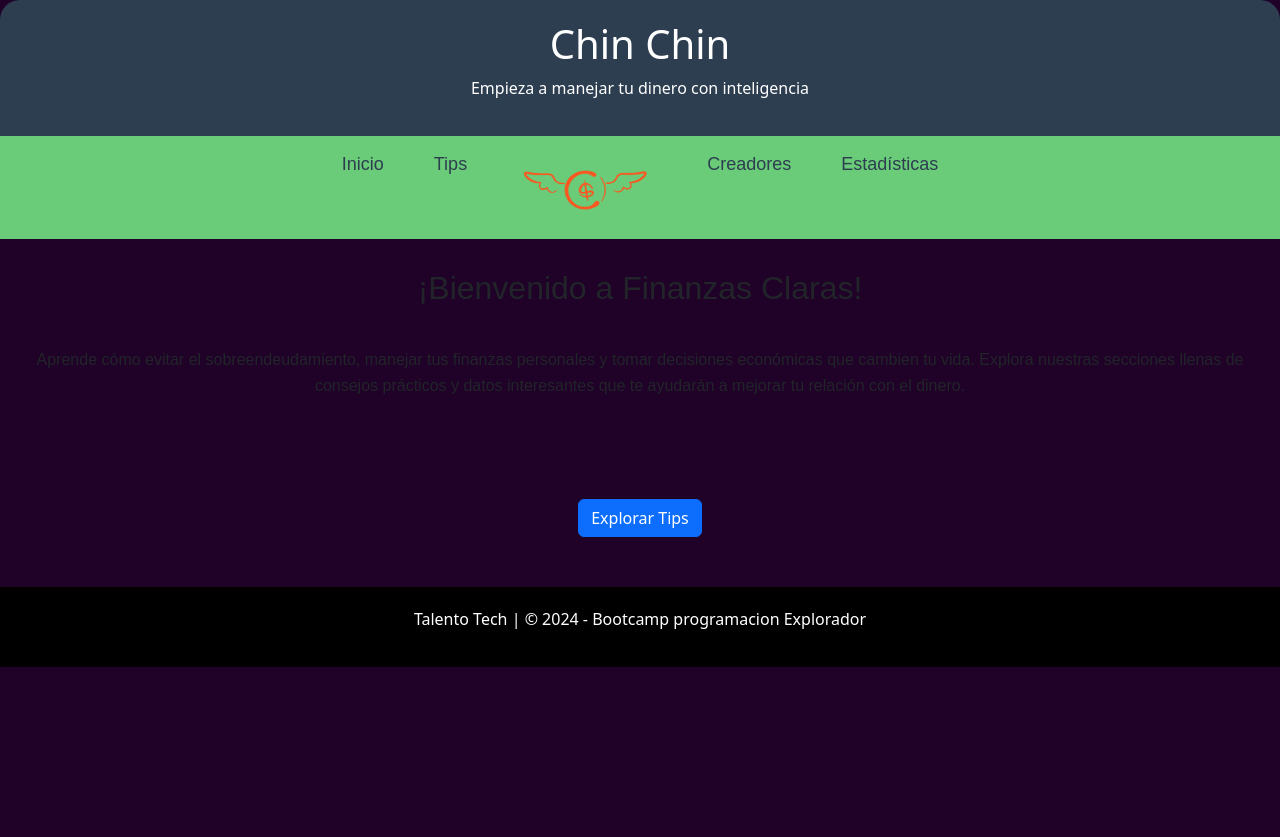
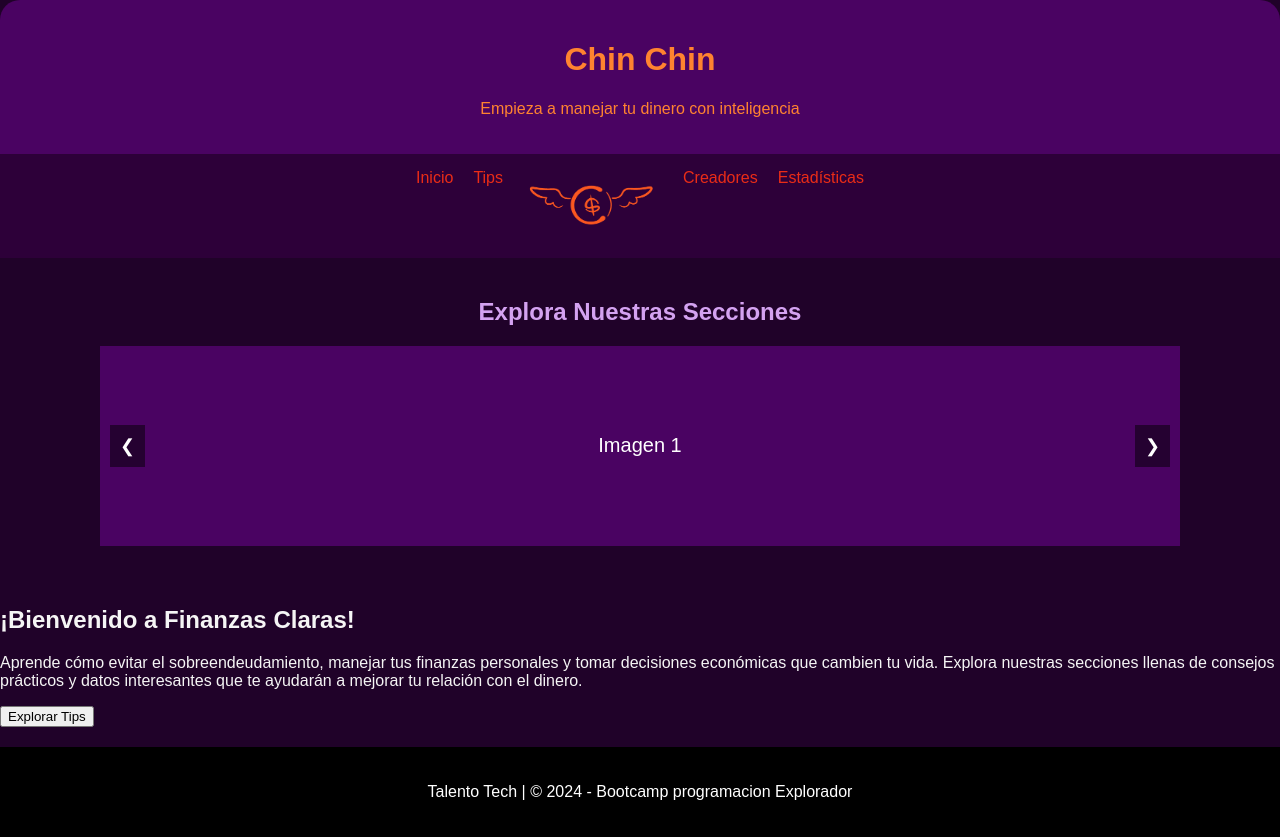
Before and after one commit to Laurenjg9/www.chinchin.com, a Flask app: page / in a window 1280 px wide. Before the commit the page ends 667 px from the top, so only its background shows below. Run offline with Flask 3, Linux system fonts and the light colour scheme.

Commit message:
modificación en el estilo de pagina, aun pendiente el logo

```diff
--- a/static/CSS/chinchinhome.css
+++ b/static/CSS/chinchinhome.css
@@ -1,73 +1,248 @@
-
-        header {
-            color: white;
-            background-color: #2d3e50;
-            margin: auto;
-            padding: 20px;
-            text-align: center;
-            border-radius: 20px 20px 0px 0px;
+/* General */
+body {
+    background-color: #200229;
+    margin: 0;
+    font-family: Arial, sans-serif;
+    color: #f5f5f5;
+    display: flex;
+    flex-direction: column;
 }
 
+/* Header */
+header {
+    color: rgb(255, 131, 48);
+    background-color: #4a0362;
+    padding: 20px;
+    align-items: center;
+    text-align: center;
+    border-radius: 20px 20px 0 0;
+}
+
+header img {
+    width: 140px;
+    height: 70px;
+}
+
+#contenedor-vidrio{
+    display: flex;
+    justify-content: center;
+}
+
+#vidrio {
+    display: flex;
+    flex-direction: column;
+    align-items: center;
+    justify-content: center;
+    background: rgba(31, 3, 56, 0.1);
+    border: 1px solid rgba(63, 6, 83, 0.2);
+    border-radius: 20px;
+    padding: 20px 40px;
+    box-shadow: 0 4px 6px rgba(122, 11, 139, 0.2);
+    backdrop-filter: blur(10px);
+    text-align: center;
+    max-width: 50%;
+}
+
+/* Navigation */
 nav {
-            background-color: #6acb78;
-            color: #2d3e50;
+    background-color: #2d0039;
     padding: 15px 5px;
-            font-family: 'Arial Narrow Bold', sans-serif;
     display: flex;
-            gap: 50px;
+    flex-wrap: wrap;
     justify-content: center;
-            font-size: 18px;
+    gap: 20px;
 }
 
 nav a {
     text-decoration: none;
-            color: #2d3e50;
-            transition: color 0.3s ease;
+    color: #ea2c17;
+    transition: color 0.3s ease, transform 0.3s ease;
 }
 
 nav a:hover {
-            color: black;
+    color: rgb(152, 0, 240);
+    transform: scale(1.1);
 }
 
-        .main-content {
-            margin: 20px auto;
-            text-align: center;
-            padding: 10px;
-            font-family: Arial, sans-serif;
+/* Content */
+.content {
+    padding: 20px;
+    max-width: 1200px;
+    margin: 0 auto;
+    width: 100%;
 }
 
-        .main-content p {
-            margin: 20px auto;
-            padding: 20px;
-            line-height: 1.6;
+.content h2 {
+    text-align: center;
+    color: #d4a2f1;
+    margin: 20px 0;
 }
 
-        .button-container {
-            margin: 50px auto;
+/* Tips */
+.tips {
     display: flex;
+    flex-wrap: wrap;
+    justify-content: center;
+    gap: 20px;
+}
+
+.tip {
+    background-color: #f8f8f8;
+    color: #200229;
+    border-radius: 10px;
+    padding: 20px;
+    width: 300px;
+    text-align: center;
+    transition: transform 0.3s ease;
+}
+
+.tip:hover {
+    transform: translateY(-5px);
+}
+
+/* Team Cards */
+.team-cards {
+    display: flex;
+    flex-wrap: wrap;
+    justify-content: center;
+    gap: 20px;
+    margin: 20px 0;
+}
+
+.card {
+    width: 250px;
+    height: 350px;
+    perspective: 1000px;
+}
+
+.card-inner {
+    width: 100%;
+    height: 100%;
+    position: relative;
+    transform-style: preserve-3d;
+    transition: transform 0.6s ease;
+}
+
+.card:hover .card-inner {
+    transform: rotateY(180deg);
+}
+
+.card-front,
+.card-back {
+    position: absolute;
+    width: 100%;
+    height: 100%;
+    backface-visibility: hidden;
+    border-radius: 10px;
+    overflow: hidden;
+    box-shadow: 0 4px 6px rgba(0, 0, 0, 0.1);
+}
+
+.card-front {
+    background-color: #4a0362;
+    display: flex;
+    align-items: center;
     justify-content: center;
 }
 
-        button {
-            padding: 20px 40px;
-            font-family: 'Arial Narrow Bold', sans-serif;
-            font-size: large;
-            color: white;
-            background-color: #2d3e50;
-            border: none;
-            border-radius: 10px;
-            cursor: pointer;
-            transition: background-color 0.3s ease, box-shadow 0.3s ease;
+.card-front img {
+    width: 100%;
+    height: 100%;
+    object-fit: cover;
 }
 
-        button:hover {
-            background-color: black;
-            box-shadow: 0 0 10px black;
+.card-back {
+    background-color: #f8f8f8;
+    color: #200229;
+    display: flex;
+    flex-direction: column;
+    align-items: center;
+    justify-content: center;
+    transform: rotateY(180deg);
+    padding: 20px;
+    text-align: center;
 }
 
+/* Carousel */
+.carousel {
+    display: flexbox;
+    justify-content: center;
+    position: relative;
+    overflow: hidden;
+    width: 90%;
+    margin: 20px auto;
+
+}
+
+.carousel-container {
+    display: flex;
+
+    transition: transform 0.5s ease;
+
+}
+
+.carousel-item {
+    min-width: 100%;
+    height: 200px;
+    background-color: #4a0362;
+    display: flex;
+    justify-content: center;
+    align-items: center;
+    color: #fff;
+    font-size: 20px;
+}
+
+.carousel-btn {
+    position: absolute;
+    top: 50%;
+    transform: translateY(-50%);
+    background: rgba(0, 0, 0, 0.5);
+    color: white;
+    border: none;
+    padding: 10px;
+    cursor: pointer;
+    font-size: 18px;
+    z-index: 10;
+}
+
+.carousel-btn.prev {
+    left: 10px;
+}
+
+.carousel-btn.next {
+    right: 10px;
+}
+
+.carousel-btn:hover {
+    background: rgba(0, 0, 0, 0.8);
+}
+
+/* Footer */
 footer {
     background-color: black;
     color: white;
     padding: 20px;
     text-align: center;
+    margin-top: 20px;
 }
+
+/* Responsive Design */
+@media (max-width: 400px) {
+    .carrouser-item {
+        padding: 15px 20px;
+        max-width: 90%;
+    }
+
+    .carousel-item {
+        font-size: 13px;
+    }
+
+    .tip,
+    .card {
+        width: 50%;
+    }
+
+    nav {
+        gap: 30px;
+    }
+}
--- a/static/CSS/creadores.css
+++ /dev/null
@@ -1,84 +0,0 @@
-
-header {
-    color: white;
-    background-color: #2d3e50;
-    margin: auto;
-    padding: 20px;
-    text-align: center;
-    border-radius: 20px 20px 0px 0px;
-}
-
-nav {
-    background-color: #6acb78;
-    color: #2d3e50;
-    padding: 15px 5px;
-    font-family: 'Arial Narrow Bold', sans-serif;
-    display: flex;
-    gap: 50px;
-    justify-content: center;
-    font-size: 18px;
-}
-
-nav a {
-    text-decoration: none;
-    color: #2d3e50;
-    transition: color 0.3s ease;
-}
-
-nav a:hover {
-    color: black;
-}
-
-.content {
-    margin: 20px auto;
-    padding: 20px;
-    font-family: Arial, sans-serif;
-    text-align: center;
-}
-
-.content h2 {
-    color: #2d3e50;
-}
-
-.cards {
-    display: flex;
-    flex-wrap: wrap;
-    justify-content: center;
-    gap: 20px;
-    margin: 20px;
-}
-
-.card {
-    background-color: #f8f8f8;
-    border: 1px solid #ddd;
-    border-radius: 10px;
-    width: 250px;
-    text-align: center;
-    padding: 20px;
-    box-shadow: 0 4px 6px rgba(0, 0, 0, 0.1);
-    transition: transform 0.3s ease, box-shadow 0.3s ease;
-}
-
-.card:hover {
-    transform: translateY(-5px);
-    box-shadow: 0 6px 10px rgba(0, 0, 0, 0.15);
-}
-
-.card img {
-    border-radius: 50%;
-    width: 100px;
-    height: 100px;
-    margin-bottom: 10px;
-}
-
-.card h3 {
-    color: #2d3e50;
-}
-
-footer {
-    background-color: black;
-    color: white;
-    padding: 20px;
-    text-align: center;
-    margin-top: 20px;
-}
--- a/static/CSS/tips.css
+++ /dev/null
@@ -1,79 +0,0 @@
-body{background-color:#200229 ;}
-header {
-    color: rgb(255, 131, 48);
-    background-color: #4a0362;
-    margin: auto;
-    padding: 20px;
-    text-align: center;
-    border-radius: 20px 20px 0px 0px;
-}
-img{width:140px ;
-height: 70px;
-padding: 10 20 30 30;}
-nav {
-    background-color: #2d0039;
-    color: #ee7226;
-    padding: 15px 5px;
-    font-family: 'Arial Narrow Bold', sans-serif;
-    display: flex;
-    gap: 50px;
-    justify-content: center;
-    font-size: 18px;
-}
-
-nav a {
-    text-decoration: none;
-    color: #ea2c17;
-    transition: color 0.3s ease;
-}
-
-
-
-nav a:hover {
-    color: rgb(152, 0, 240);
-}
-
-.content {
-    margin: 20px auto;
-    padding: 20px;
-    font-family: Arial, sans-serif;
-    line-height: 1.6;
-    background-color: #200229;
-}
-
-.content h2 {
-    color: #d4a2f1;
-    text-align: center;
-}
-
-.tips {
-    margin: 20px auto;
-    display: flex;
-    flex-wrap: wrap;
-    justify-content: center;
-    gap: 20px;
-}
-
-.tip {
-    background-color: #f8f8f8;
-    border: 1px solid #ddd;
-    border-radius: 10px;
-    padding: 20px;
-    width: 300px;
-    text-align: center;
-    box-shadow: 0 4px 6px rgba(0, 0, 0, 0.1);
-    transition: transform 0.3s ease, box-shadow 0.3s ease;
-}
-
-.tip:hover {
-    transform: translateY(-5px);
-    box-shadow: 0 6px 10px rgba(0, 0, 0, 0.15);
-}
-
-footer {
-    background-color: black;
-    color: white;
-    padding: 20px;
-    text-align: center;
-    margin-top: 20px;
-}
--- /dev/null
+++ b/static/JS/carousel.js
@@ -0,0 +1,20 @@
+const carouselContainer = document.querySelector('.carousel-container');
+const items = document.querySelectorAll('.carousel-item');
+const prevBtn = document.querySelector('.prev');
+const nextBtn = document.querySelector('.next');
+let index = 0;
+
+function updateCarousel() {
+    const itemWidth = items[0].clientWidth;
+    carouselContainer.style.transform = `translateX(-${index * itemWidth}px)`;
+}
+
+nextBtn.addEventListener('click', () => {
+    index = (index + 1) % items.length;
+    updateCarousel();
+});
+
+prevBtn.addEventListener('click', () => {
+    index = (index - 1 + items.length) % items.length;
+    updateCarousel();
+});
--- a/templates/index.html
+++ b/templates/index.html
@@ -1,7 +1,19 @@
-
 {% extends './layout.html'%}
 {%block title%} Inicio {%endblock%}
 {% block body %}
+
+<div class="content">
+    <h2>Explora Nuestras Secciones</h2>
+    <div class="carousel">
+        <div class="carousel-container">
+            <div class="carousel-item">Imagen 1</div>
+            <div class="carousel-item">Imagen 2</div>
+            <div class="carousel-item">Imagen 3</div>
+        </div>
+        <button class="carousel-btn prev">❮</button>
+        <button class="carousel-btn next">❯</button>
+    </div>
+</div>
 
 <div class="main-content">
     <h2>¡Bienvenido a Finanzas Claras!</h2>
@@ -14,51 +26,8 @@
 </div>
 
 <div class="button-container">
-    <button  class="btn btn-primary" onclick="location.href='tips.html'">Explorar Tips</button>
+    <button class="btn btn-primary" onclick="location.href='tips.html'">Explorar Tips</button>
 </div>
+
+<script src="/static/JS/carousel.js"></script>
 {% endblock %}
-
-<!--<!DOCTYPE html>
-<html lang="en">
-
-<head>
-    <meta charset="UTF-8">
-    <meta name="viewport" content="width=device-width, initial-scale=1.0">
-    <title>ChinChin</title>
-    <link rel="stylesheet" href="{{url_for('static',filename = 'CSS/chinchinhome.css')}}">
-</head>
-
-<body>
-    <header>
-        <h1>Chin Chin</h1>
-        <p>Empieza a manejar tu dinero con inteligencia</p>
-    </header>
-
-    <nav>
-
-        <a href="tips.html">Tips</a>
-        <a href="creadores.html">Creadores</a>
-        <a href="index.html"><img src="{{url_for('static',filename = 'img/logo.png')}}" alt=""></a>
-        <a href="#">Estadísticas</a>
-        <a href="/">Inicio</a>
-    </nav>
-
-    <div class="main-content">
-        <h2>¡Bienvenido a Finanzas Claras!</h2>
-        <p>
-            Aprende cómo evitar el sobreendeudamiento, manejar tus finanzas personales y tomar decisiones
-            económicas que cambien tu vida. Explora nuestras secciones llenas de consejos prácticos y datos
-            interesantes que te ayudarán a mejorar tu relación con el dinero.
-        </p>
-    </div>
-
-    <div class="button-container">
-        <button onclick="location.href='tips.html'">Explorar Tips</button>
-    </div>
-
-    <footer>
-        <p> Talento Tech | © 2024 - Bootcamp programacion Explorador</p>
-    </footer>
-</body>
-
-</html> -->
--- a/templates/layout.html
+++ b/templates/layout.html
@@ -1,14 +1,15 @@
 <!DOCTYPE html>
 <html lang="en">
+
 <head>
     <meta charset="UTF-8">
     <meta name="viewport" content="width=device-width, initial-scale=1.0">
-    <link href="https://cdn.jsdelivr.net/npm/bootstrap@5.3.3/dist/css/bootstrap.min.css" rel="stylesheet" integrity="sha384-QWTKZyjpPEjISv5WaRU9OFeRpok6YctnYmDr5pNlyT2bRjXh0JMhjY6hW+ALEwIH" crossorigin="anonymous">
-    <link rel="stylesheet" href="{{url_for('static',filename = 'CSS/tips.css')}}">
-    <link rel="stylesheet" href="{{url_for('static',filename = 'CSS/creadores.css')}}">
+    <!--<link href="https://cdn.jsdelivr.net/npm/bootstrap@5.3.3/dist/css/bootstrap.min.css" rel="stylesheet" integrity="sha384-QWTKZyjpPEjISv5WaRU9OFeRpok6YctnYmDr5pNlyT2bRjXh0JMhjY6hW+ALEwIH" crossorigin="anonymous">
+-->
     <link rel="stylesheet" href="{{url_for('static',filename = 'CSS/chinchinhome.css')}}">
     <title>{%block title%} {%endblock%}</title>
 </head>
+
 <body>
     <header>
         <h1>Chin Chin</h1>
@@ -17,7 +18,8 @@
     <nav>
         <a href="/">Inicio</a>
         <a href="tips.html">Tips</a>
-        <a class=imagen href="/"><img src="{{url_for('static',filename = 'img/logoChinchin.png')}}" alt="Logo" width="140px" height="70px" class="d-inline-block align-text-top"></a>
+        <a class=imagen href="/"><img src="{{url_for('static',filename = 'img/logoChinchin.png')}}" alt="Logo"
+                width="140px" height="70px" class="d-inline-block align-text-top"></a>
         <a href="creadores.html">Creadores</a>
         <a href="estadisticas.html">Estadísticas</a>
 
@@ -26,11 +28,16 @@
 
     {% endblock %}
 
-    <script src="https://cdn.jsdelivr.net/npm/@popperjs/core@2.11.8/dist/umd/popper.min.js" integrity="sha384-I7E8VVD/ismYTF4hNIPjVp/Zjvgyol6VFvRkX/vR+Vc4jQkC+hVqc2pM8ODewa9r" crossorigin="anonymous"></script>
-    <script src="https://cdn.jsdelivr.net/npm/bootstrap@5.3.3/dist/js/bootstrap.min.js" integrity="sha384-0pUGZvbkm6XF6gxjEnlmuGrJXVbNuzT9qBBavbLwCsOGabYfZo0T0to5eqruptLy" crossorigin="anonymous"></script>
-
-        <footer>
+    <script src="https://cdn.jsdelivr.net/npm/@popperjs/core@2.11.8/dist/umd/popper.min.js"
+        integrity="sha384-I7E8VVD/ismYTF4hNIPjVp/Zjvgyol6VFvRkX/vR+Vc4jQkC+hVqc2pM8ODewa9r"
+        crossorigin="anonymous"></script>
+    <script src="https://cdn.jsdelivr.net/npm/bootstrap@5.3.3/dist/js/bootstrap.min.js"
+        integrity="sha384-0pUGZvbkm6XF6gxjEnlmuGrJXVbNuzT9qBBavbLwCsOGabYfZo0T0to5eqruptLy"
+        crossorigin="anonymous"></script>
+    <footer>
         <p> Talento Tech | © 2024 - Bootcamp programacion Explorador</p>
     </footer>
+
 </body>
+
 </html>
```
Also changed, not shown: templates/creadores.html (+47 -16 lines). Lines whose indentation alone changed are shown as unchanged.
